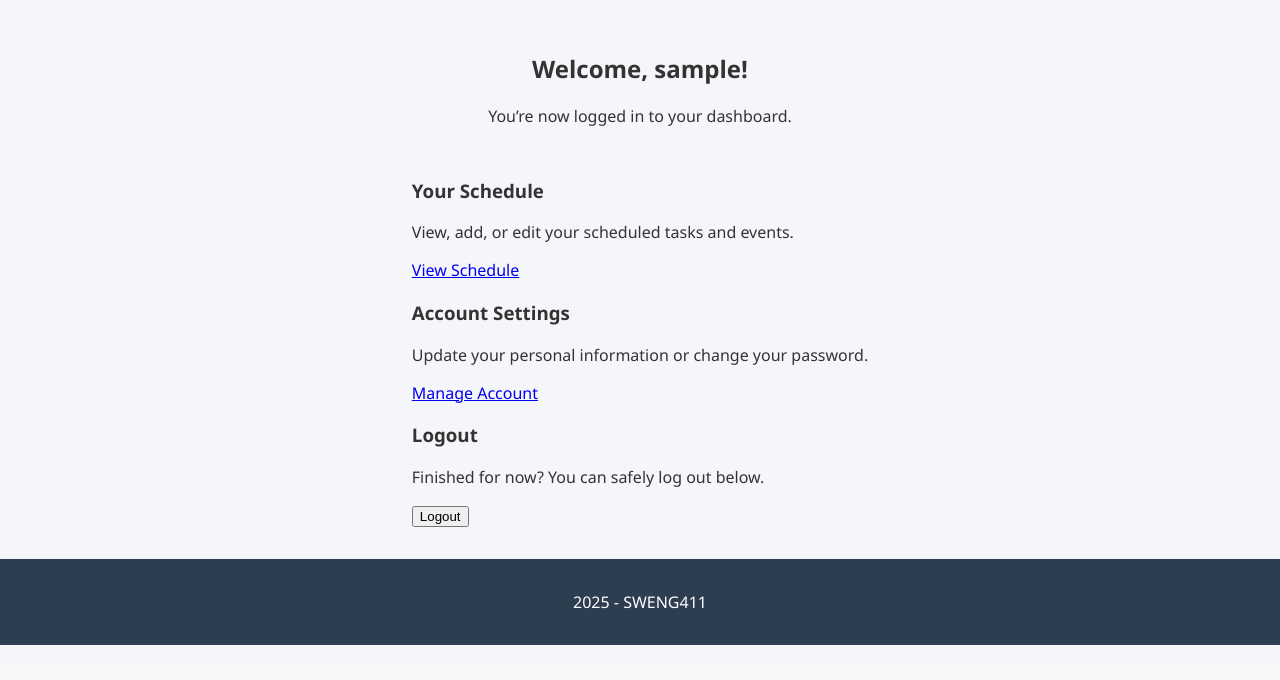
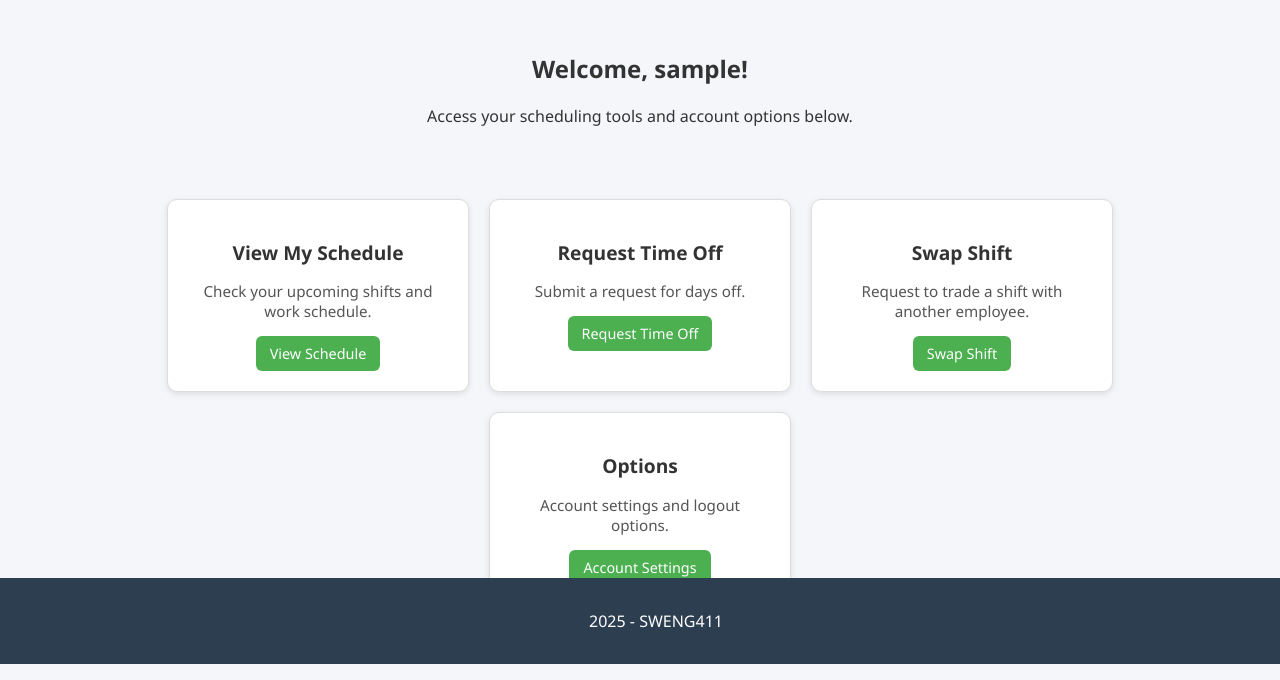
Before and after one commit to badach02/SWENG411-Project-Scheduler, a Django app: page /dashboard/ in a window 1280 px wide. Shown: the part 136-816 px from the top of the page. Before the commit the page ends 781 px from the top, so only its background shows below. Run offline with Django 5.2, Linux system fonts and the light colour scheme; the visitor is signed in with stand-in values (Sample User, id 1).

Commit message:
dashboard update

```diff
--- a/main/urls.py
+++ b/main/urls.py
@@ -8,5 +8,9 @@ urlpatterns = [
     path('login/', views.login_validation, name='login'),
     path('logout/', views.logout_user, name='logout'),
     path('register/', views.register_view, name='register'),
-    path('dashboard/', views.dashboard_view, name='dashboard')
+    path('dashboard/', views.dashboard_view, name='dashboard'),
+    path('schedule/', views.home_view, name='view_schedule'),
+    path('timeoff/', views.home_view, name='request_time_off'),
+    path('swapshift/', views.home_view, name='swap_shift'),
+    path('settings/', views.home_view, name='account_settings'),
 ]
--- a/static/css/style.css
+++ b/static/css/style.css
@@ -18,9 +18,16 @@ header {
   margin: 0;
 }
 
-.logo-container{
+.logo-container {
   display: flex;
   flex-direction: row;
+}
+
+.logo-img {
+  height: 50px;
+  width: auto;
+  margin-right: 15px;
+  vertical-align: middle;
 }
 
 .nav-links {
@@ -36,26 +43,31 @@ header {
 }
 
 .hero {
-    display: flex;
-    flex-direction: column;
-    align-items: center;
-    gap: 1rem;
-    padding: 2rem;
+  display: flex;
+  flex-direction: column;
+  align-items: center;
+  gap: 1rem;
+  padding: 2rem;
 }
 
 .hero h2 {
   text-align: center;
 }
 
-.logo-img {
-  height: 50px;
-  width: auto;
-  margin-right: 15px;
-  vertical-align: middle;
+.hero-text {
+  max-width: 500px;
 }
 
-.hero-text {
-  max-width: 500px;
+.btn {
+  display: inline-block;
+  padding: 8px 14px;
+  background: #4CAF50;
+  color: #fff;
+  border: none;
+  border-radius: 6px;
+  cursor: pointer;
+  text-decoration: none;
+  font-size: 0.9em;
 }
 
 .login-form {
@@ -109,9 +121,52 @@ header {
   background: #34495e;
 }
 
+.dashboard-container {
+  display: flex;
+  flex-wrap: wrap;
+  justify-content: center;
+  gap: 20px;
+  margin-top: 40px;
+}
+
+.dashboard-card {
+  background: #ffffff;
+  border: 1px solid #ddd;
+  border-radius: 10px;
+  padding: 20px;
+  width: 260px;
+  text-align: center;
+  box-shadow: 0 2px 6px rgba(0, 0, 0, 0.1);
+  transition: 0.2s ease-in-out;
+}
+
+.dashboard-card h3 {
+  margin-bottom: 10px;
+  font-size: 1.2em;
+}
+
+.dashboard-card p {
+  font-size: 0.95em;
+  color: #555;
+  margin-bottom: 15px;
+}
+
+.dashboard-card button.logout-btn {
+  background: #c0392b;
+}
+
+.dashboard-card:hover {
+  transform: translateY(-3px);
+  box-shadow: 0 4px 10px rgba(0, 0, 0, 0.15);
+}
+
 footer {
   background: #2c3e50;
   color: white;
   text-align: center;
   padding: 1rem;
+  position: fixed;
+  bottom: 0;
+  left: 0;
+  width: 100%;
 }
--- a/templates/dashboard.html
+++ b/templates/dashboard.html
@@ -5,30 +5,42 @@
 <section class="hero">
     <div class="hero-text">
         <h2>Welcome, {{ user.username }}!</h2>
-        <p>You’re now logged in to your dashboard.</p>
+        <p>Access your scheduling tools and account options below.</p>
     </div>
 
     <div class="dashboard-container">
+
         <div class="dashboard-card">
-            <h3>Your Schedule</h3>
-            <p>View, add, or edit your scheduled tasks and events.</p>
-            <a href="#" class="btn">View Schedule</a>
+            <h3>View My Schedule</h3>
+            <p>Check your upcoming shifts and work schedule.</p>
+            <a href="{% url 'main:view_schedule' %}" class="btn">View Schedule</a>
         </div>
 
         <div class="dashboard-card">
-            <h3>Account Settings</h3>
-            <p>Update your personal information or change your password.</p>
-            <a href="#" class="btn">Manage Account</a>
+            <h3>Request Time Off</h3>
+            <p>Submit a request for days off.</p>
+            <a href="{% url 'main:request_time_off' %}" class="btn">Request Time Off</a>
         </div>
 
         <div class="dashboard-card">
-            <h3>Logout</h3>
-            <p>Finished for now? You can safely log out below.</p>
+            <h3>Swap Shift</h3>
+            <p>Request to trade a shift with another employee.</p>
+            <a href="{% url 'main:swap_shift' %}" class="btn">Swap Shift</a>
+        </div>
+
+        <div class="dashboard-card">
+            <h3>Options</h3>
+            <p>Account settings and logout options.</p>
+            <a href="{% url 'main:account_settings' %}" class="btn">Account Settings</a>
+
             <form method="post" action="{% url 'main:logout' %}">
                 {% csrf_token %}
-                <button type="submit" class="btn logout-btn">Logout</button>
+                <button type="submit" class="btn logout-btn" style="margin-top: 10px;">
+                    Logout
+                </button>
             </form>
         </div>
+
     </div>
 </section>
 {% endblock %}
```
